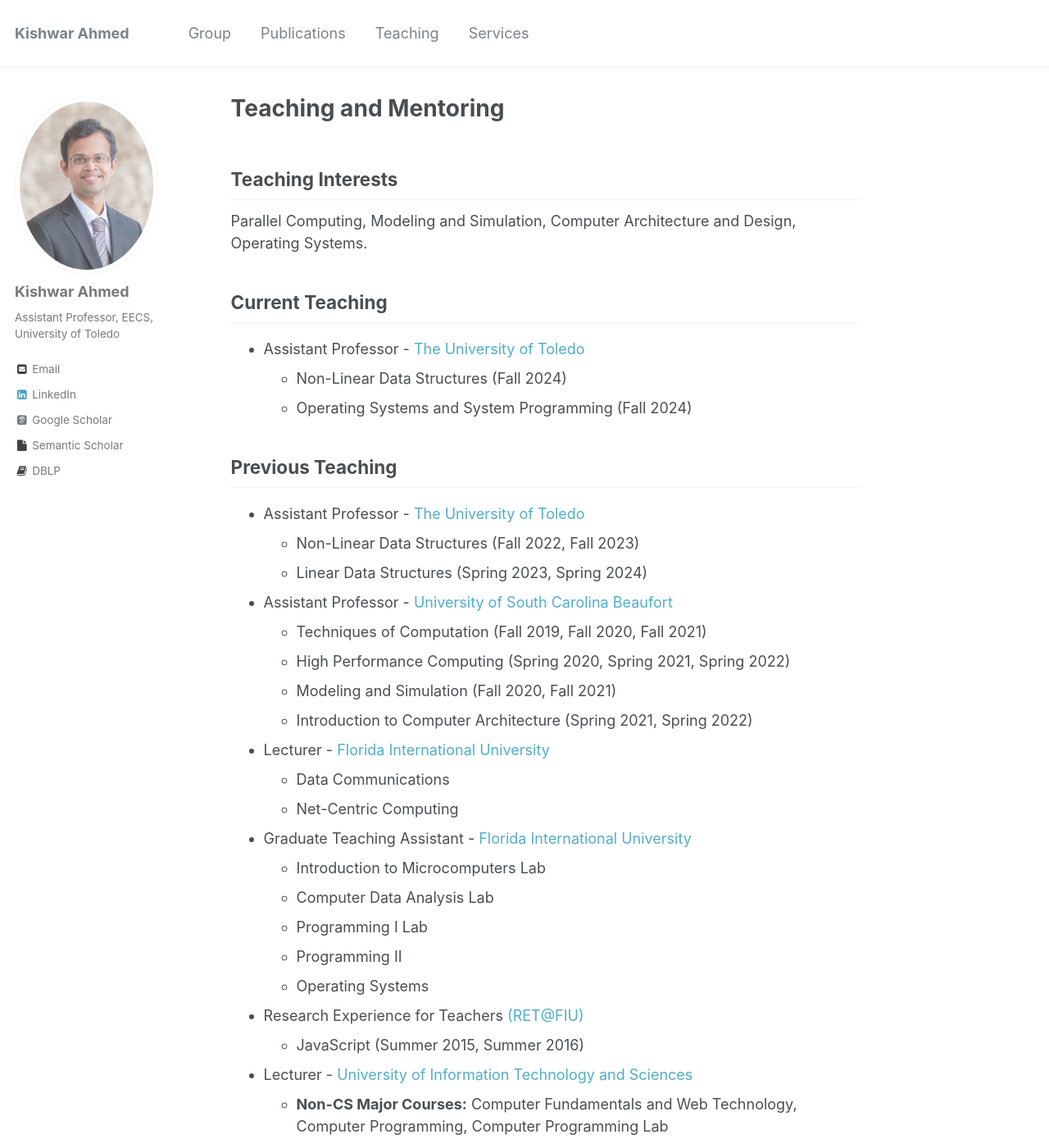
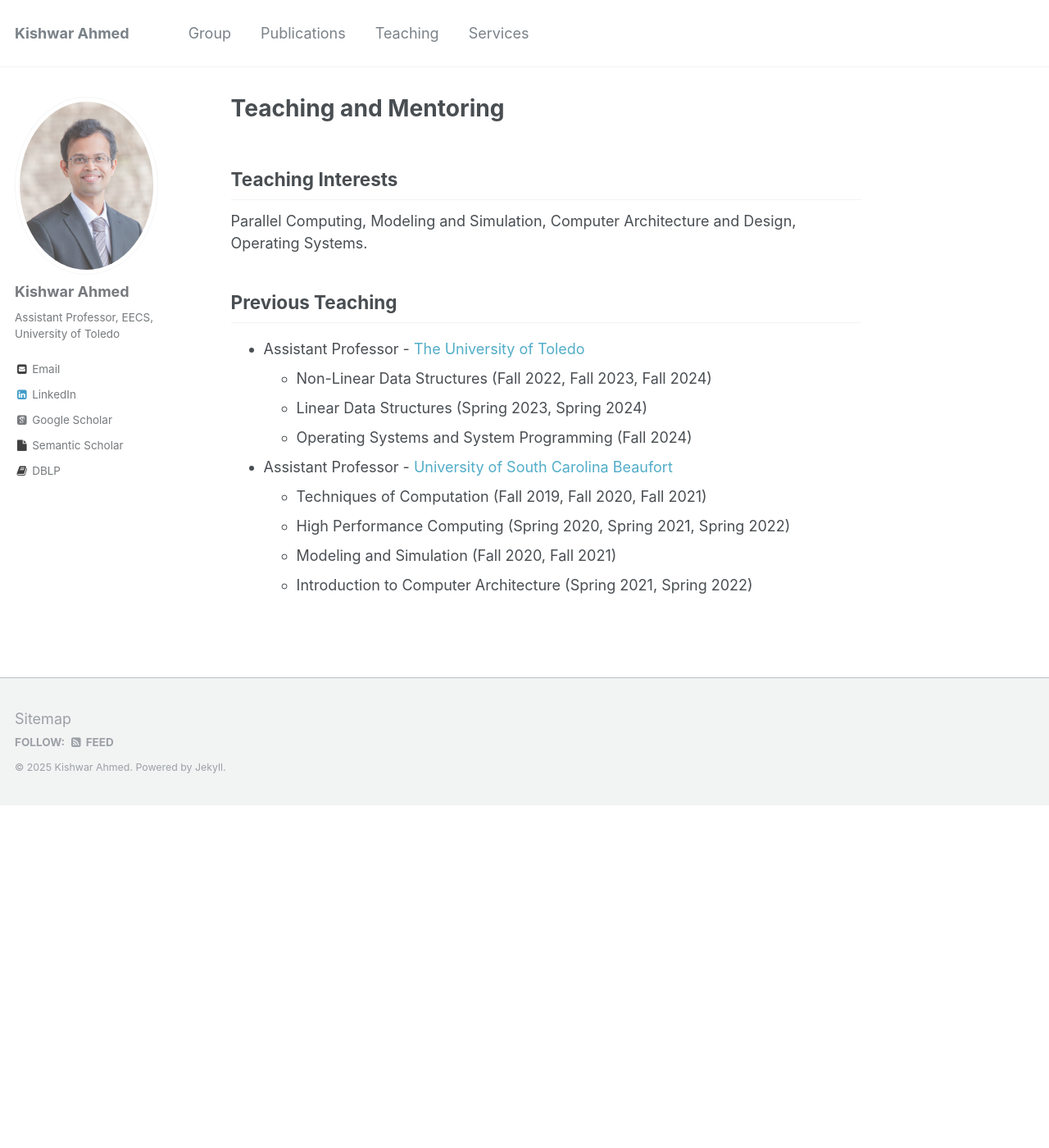
Before and after one commit to kishwarbd/kishwarbd.github.io, a Jekyll site: the page built from _pages/teaching.md, in a window 1280 px wide and 1400 px high. Shown: the whole window at 82% size. Built offline with Jekyll 4.4.1, drawn with Linux system fonts in a browser that asks for light colours; some web fonts are replaced; some of the changed text lies outside the part shown.

Commit message:
Update teaching.md

```diff
--- a/_pages/teaching.md
+++ b/_pages/teaching.md
@@ -7,40 +7,14 @@ author_profile: true
 ## Teaching Interests
 Parallel Computing, Modeling and Simulation, Computer Architecture and Design, Operating Systems.
 
-## Current Teaching
-* Assistant Professor - [The University of Toledo](https://www.utoledo.edu/)
-  * Non-Linear Data Structures (Fall 2024)
-  * Operating Systems and System Programming (Fall 2024)
-
 ## Previous Teaching
 * Assistant Professor - [The University of Toledo](https://www.utoledo.edu/)
-  * Non-Linear Data Structures (Fall 2022, Fall 2023)
+  * Non-Linear Data Structures (Fall 2022, Fall 2023, Fall 2024)
   * Linear Data Structures (Spring 2023, Spring 2024)
+  * Operating Systems and System Programming (Fall 2024)
 
 * Assistant Professor - [University of South Carolina Beaufort](https://www.uscb.edu)
   * Techniques of Computation (Fall 2019, Fall 2020, Fall 2021)
   * High Performance Computing (Spring 2020, Spring 2021, Spring 2022)
   * Modeling and Simulation (Fall 2020, Fall 2021)
   * Introduction to Computer Architecture (Spring 2021, Spring 2022)
-
-* Lecturer - [Florida International University](https://www.fiu.edu)
-  * Data Communications
-  * Net-Centric Computing
-
-* Graduate Teaching Assistant - [Florida International University](https://www.fiu.edu)
-  * Introduction to Microcomputers Lab
-  * Computer Data Analysis Lab
-  * Programming I Lab
-  * Programming II
-  * Operating Systems
-* Research Experience for Teachers [(RET@FIU)](http://it2.fiu.edu/IT2_RET.php)
-  * JavaScript (Summer 2015, Summer 2016)
-
-* Lecturer - [University of Information Technology and Sciences](https://www.uits.edu.bd/)
-  * **Non-CS Major Courses:** Computer Fundamentals and Web Technology, Computer Programming, Computer Programming Lab
-  * **Core CS Courses:** Structured Programming Language, Structured Programming Language Lab, Web Technology, Database Management System, Algorithms, Algorithms Lab
-
-## Mentoring
-* Research Experience for Undergraduates [(REU@FIU)](http://it2.fiu.edu/it2_REU.php)
-  * __Student:__ Vance Turnewitsch
-  * __Paper:__ “Online Credibility Optimization and Power Control for Secure Mobile Crowdsourcing,” at [IEEE Allerton 2013](http://allerton.csl.illinois.edu/). [[paper](https://ieeexplore.ieee.org/document/6736705/)]
```
